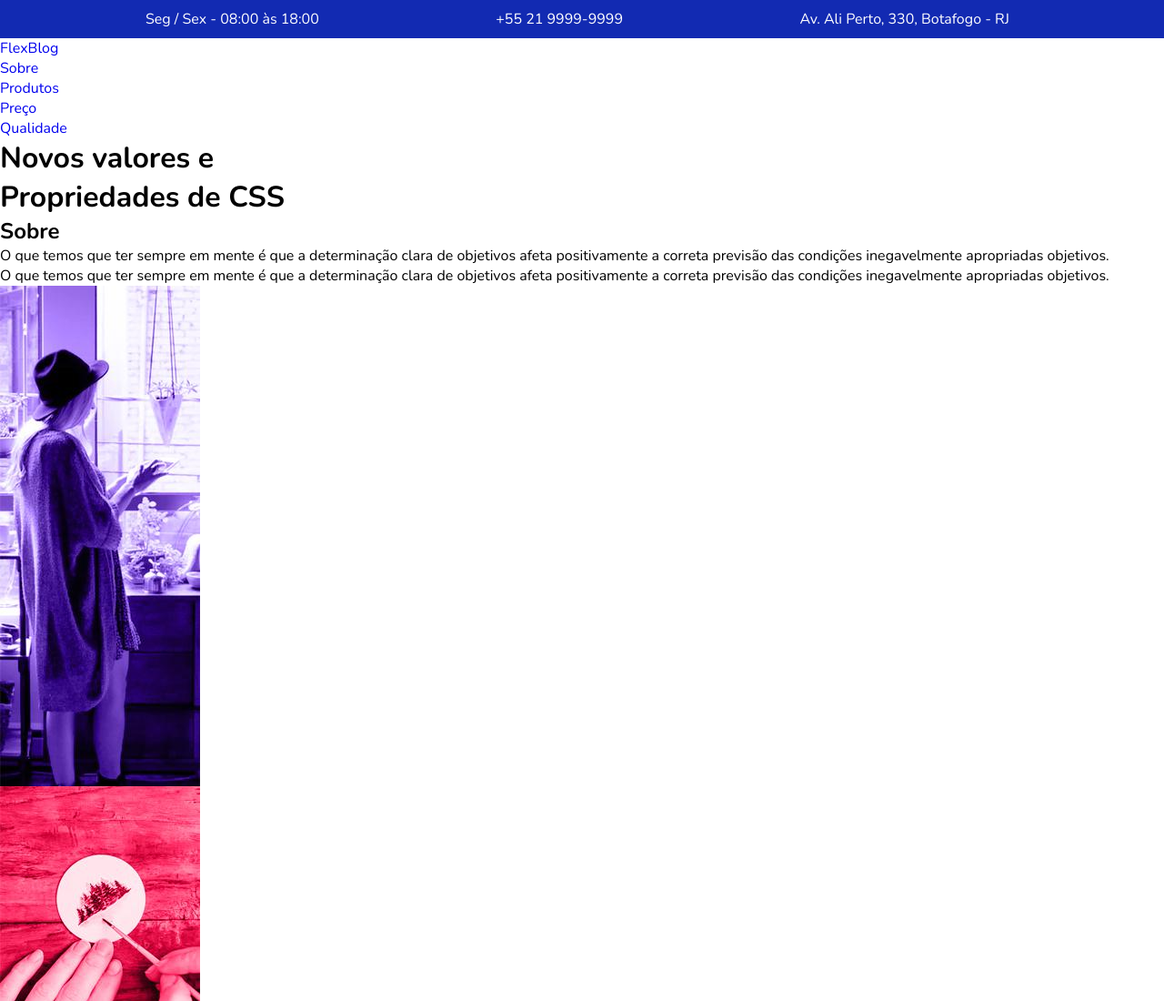
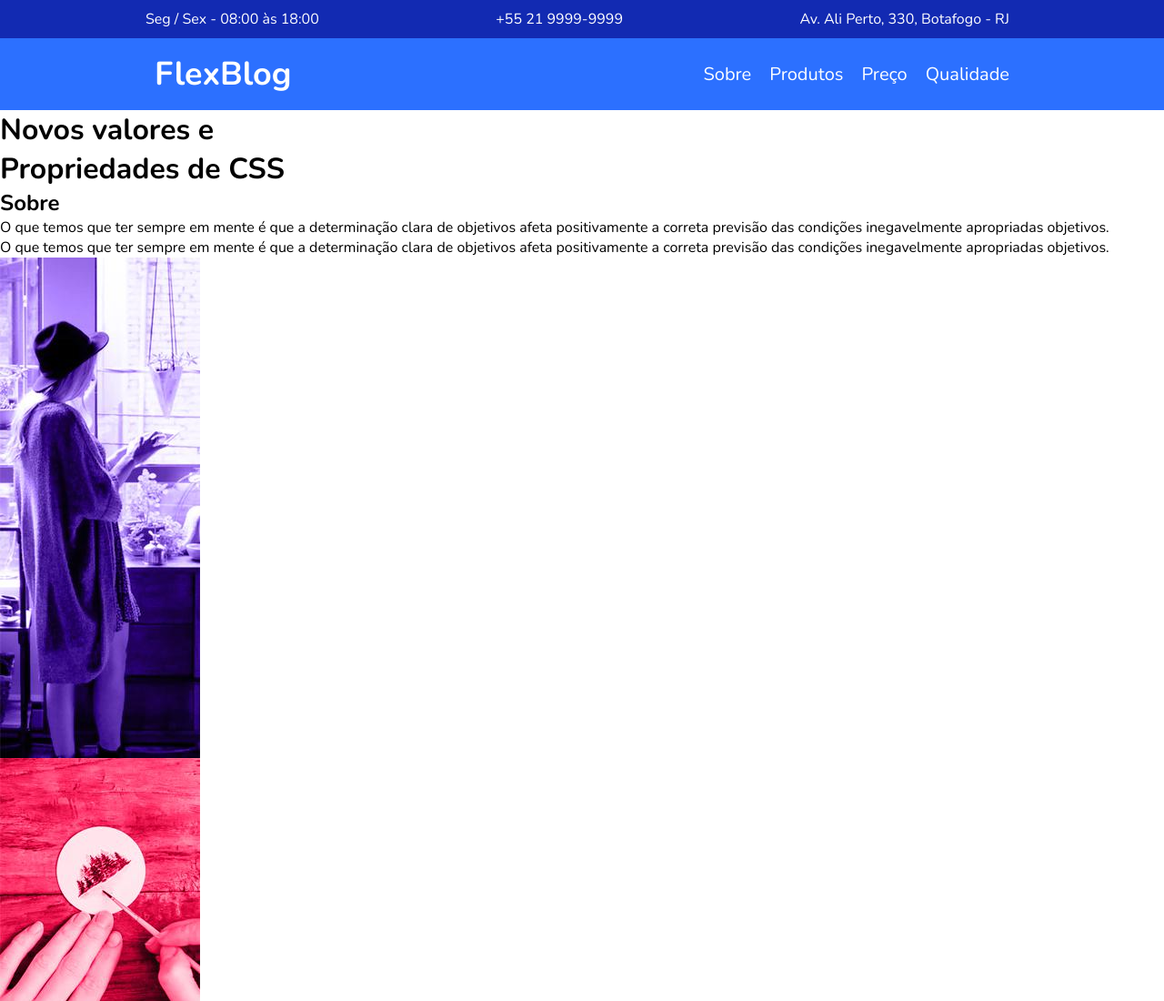
Before and after one commit to antoniodiasfilho/projeto-flexblog, a plain HTML site: page index.html in a window 1280 px wide. Shown: the top 1100 px of the page at 91% size. Drawn offline with nearby package versions, Linux system fonts and the light colour scheme.

Commit message:
feito o header

```diff
--- a/estilos/style.css
+++ b/estilos/style.css
@@ -49,3 +49,45 @@ img{
 .superinfo a{
     color: white;
 }
+
+
+/* Menu */
+
+.menu-bg{
+    background-color: #2c70ff;
+}
+
+.menu{
+    max-width: 960px;
+    margin: 0 auto;
+    padding: 15px 0px;
+    display: flex;
+    flex-wrap: wrap;
+    justify-content: space-between;
+    align-items: center;
+}
+
+.menu a {
+    color: white;
+}
+
+.menu-logo{
+    font-size: 2.25em;
+    font-weight: bold;
+    margin: 0px 10px;
+}
+
+.menu-nav ul{
+    display: flex;
+    flex-wrap: wrap;
+}
+
+.menu-nav a{
+    font-size: 1.25em;
+    display: block;
+    padding: 10px;
+}
+
+.menu-nav a:hover{
+    color: #122ab2;
+}
--- a/index.html
+++ b/index.html
@@ -23,7 +23,7 @@
             <div class="menu-logo">
                 <a href="#">FlexBlog</a>
             </div>
-            <nav>
+            <nav class="menu-nav">
                 <ul>
                     <li><a href="#sobre">Sobre</a></li>
                     <li><a href="#produtos">Produtos</a></li>
```
